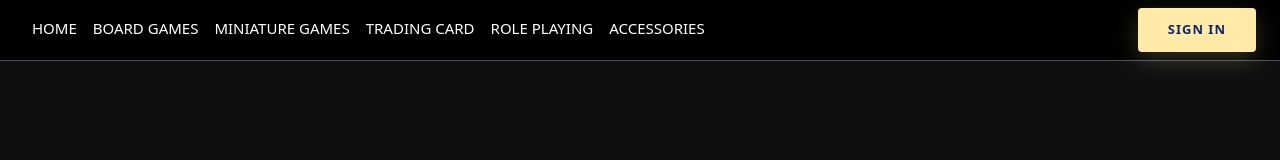
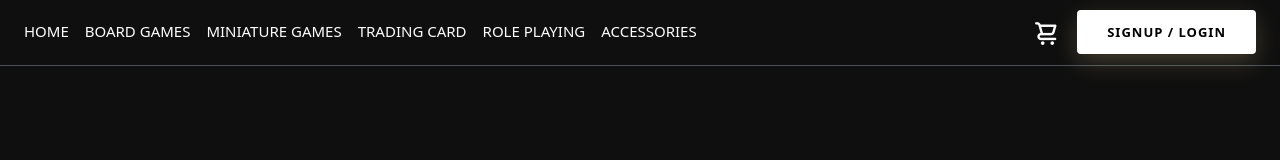
Before and after one commit to Yaribpaz/board-game, a plain HTML site: page trading-card.html in a window 1280 px wide. Drawn offline with nearby package versions, Linux system fonts and the light colour scheme.

Commit message:
nav bar updated

```diff
--- a/trading-card.html
+++ b/trading-card.html
@@ -6,15 +6,15 @@
     <title>Document</title>
     <link rel="stylesheet" href="css/bootstrap.css" />
     <link rel="stylesheet" href="css/custom.css" />
+    <link rel="stylesheet" href="https://unicons.iconscout.com/release/v4.0.8/css/line.css">
   </head>
   <body>
     <header>
-      <nav class="navbar bg-dark border-bottom border-body" data-bs-theme="dark">
-        <ul class="nav nav-underline">
-          <li class="nav-item"></li>
-          <li class="nav-item"></li>
-          <a class="nav-link" href="index.html">HOME</a>
-        </li>
+      <nav class="navbar border-bottom border-body" data-bs-theme="dark">
+        <ul class="nav nav-underline ms-4">
+          <li class="nav-item">
+            <a class="nav-link" href="index.html">HOME</a>
+          </li>
           <li class="nav-item">
             <a class="nav-link" href="board-games.html">BOARD GAMES</a>
           </li>
@@ -31,8 +31,13 @@
             <a class="nav-link" href="accessories.html">ACCESSORIES</a>
           </li>
         </ul>
-        <div class="d-grid gap-2 d-md-block me-4">
-          <button class="btn btn-primary" type="button">SIGN IN</button>
+        <div class="d-flex align-items-center me-4">
+          <a class="icon-link me-3" href="checkout.html">
+            <i class="uil uil-shopping-cart" style="font-size: 1.8rem; color: white;"></i>
+          </a>
+          <a href="sign-in.html">
+            <button class="btn btn-secondary" type="button">SIGNUP / LOGIN</button>
+          </a>
         </div>
       </nav>
     </header>
```
